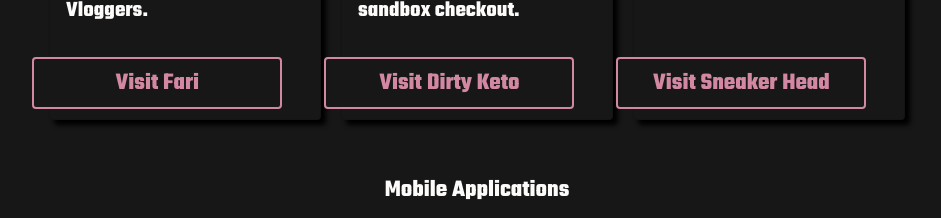
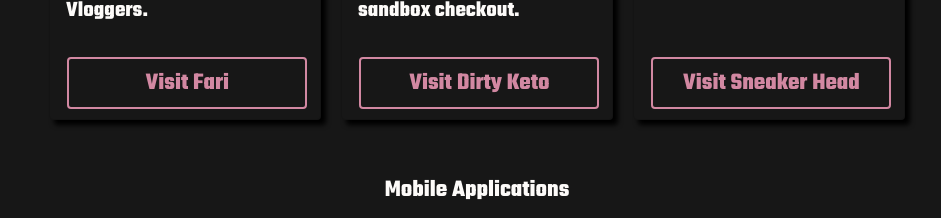
Before and after one commit to rashonwill/personal-site, a React app: page / in a window 1280 px wide. Shown: the part 2245-2463 px from the top of the page, without its empty margins (163-1104 px from the left). Built offline with nearby package versions, Linux system fonts and the light colour scheme.

Commit message:
Update index.css

```diff
--- a/src/style sheets/index.css
+++ b/src/style sheets/index.css
@@ -168,13 +168,13 @@
     color: #fdfbf9;
     background: #171717;
     border: 2px solid #d288a2;
-    margin: 10px 35px 10px 10px;
+    margin: 10px;
     font-size: 24px;
     font-family: "Teko";
     position: absolute;
     bottom: 0;
-    /* left: 0; */
     right: 1%;
+    width: 15rem;
 }
 
 .btn-primary:hover {
```
